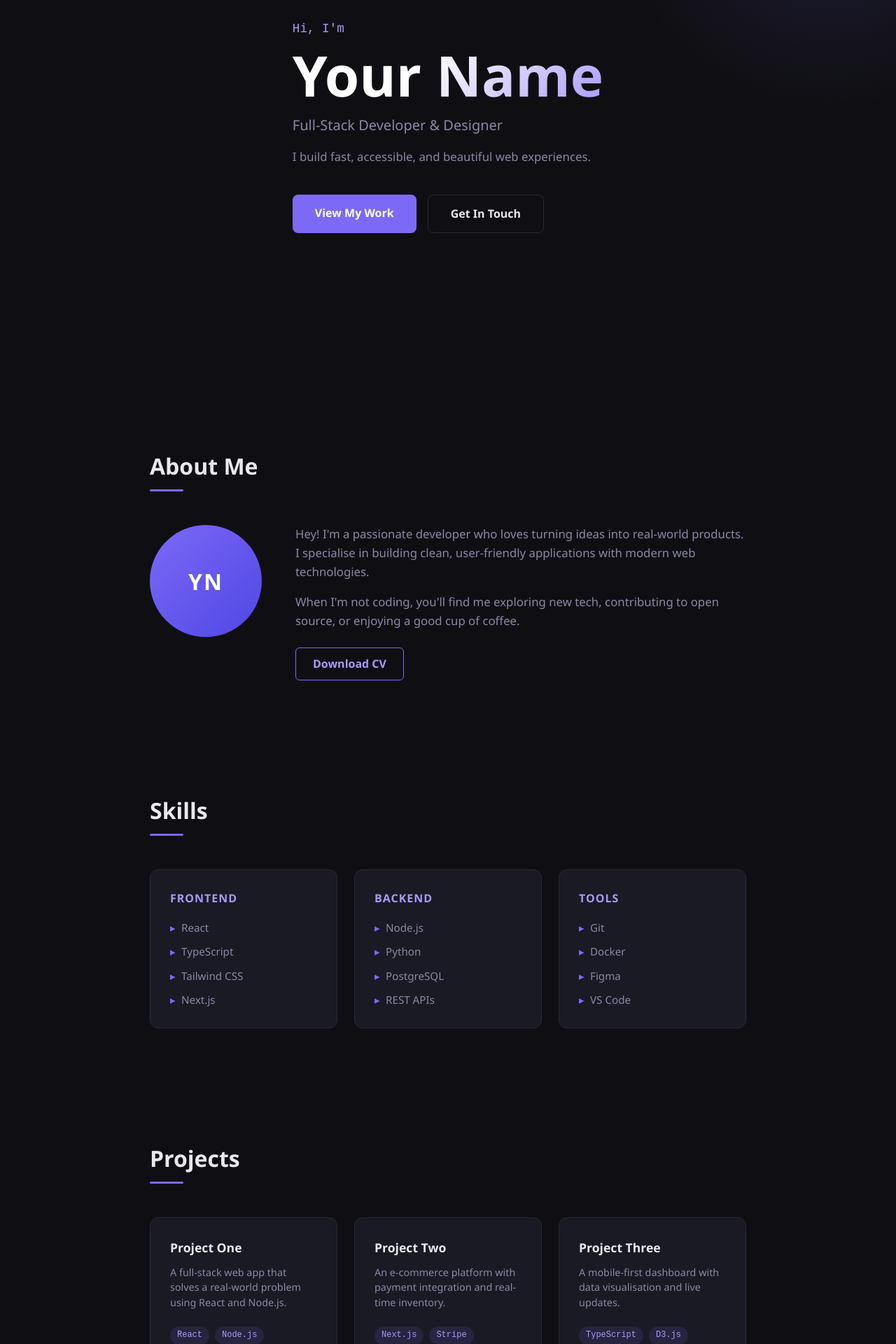
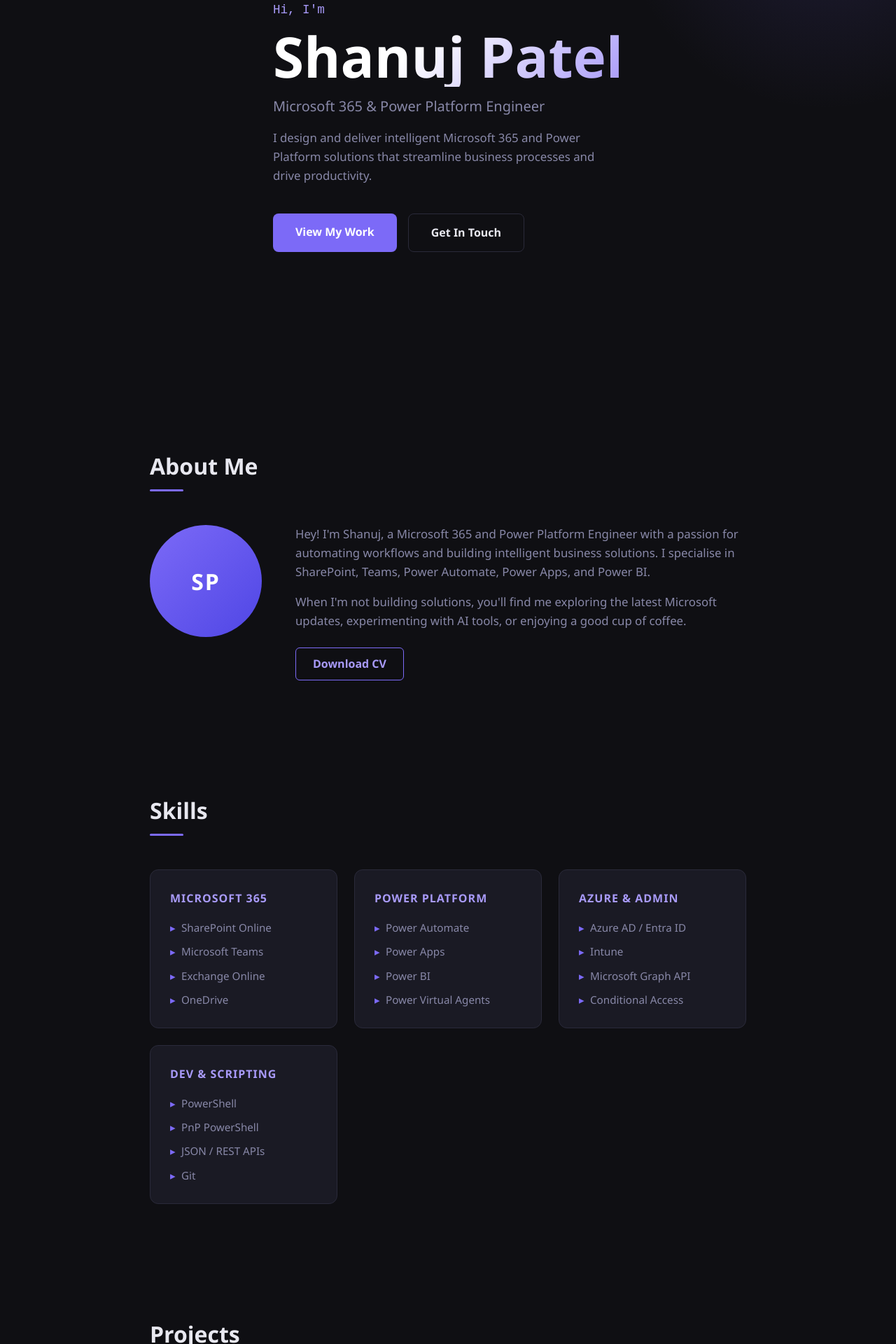
Before and after one commit to ShanujPatel/portfolio, a React (Vite) app: page / in a window 1280 px wide. Shown: the part 240-2160 px from the top of the page at 70% size. Built offline with nearby package versions, Linux system fonts and the light colour scheme.

Commit message:
Add name and title

```diff
--- a/index.html
+++ b/index.html
@@ -4,8 +4,8 @@
     <meta charset="UTF-8" />
     <link rel="icon" type="image/svg+xml" href="/favicon.svg" />
     <meta name="viewport" content="width=device-width, initial-scale=1.0" />
-    <title>Your Name | Developer Portfolio</title>
-    <meta name="description" content="Personal portfolio of Your Name — Full-Stack Developer & Designer" />
+    <title>Shanuj Patel | Microsoft 365 & Power Platform Engineer</title>
+    <meta name="description" content="Portfolio of Shanuj Patel — Microsoft 365 and Power Platform Engineer specialising in SharePoint, Power Automate, Power Apps, and Power BI." />
   </head>
   <body>
     <div id="root"></div>
--- a/src/components/About.jsx
+++ b/src/components/About.jsx
@@ -6,17 +6,17 @@
       <h2 className="section-title">About Me</h2>
       <div className={styles.grid}>
         <div className={styles.avatar}>
-          <div className={styles.placeholder}>YN</div>
+          <div className={styles.placeholder}>SP</div>
         </div>
         <div className={styles.bio}>
           <p>
-            Hey! I'm a passionate developer who loves turning ideas into
-            real-world products. I specialise in building clean, user-friendly
-            applications with modern web technologies.
+            Hey! I'm Shanuj, a Microsoft 365 and Power Platform Engineer with a passion
+            for automating workflows and building intelligent business solutions. I specialise
+            in SharePoint, Teams, Power Automate, Power Apps, and Power BI.
           </p>
           <p>
-            When I'm not coding, you'll find me exploring new tech, contributing
-            to open source, or enjoying a good cup of coffee.
+            When I'm not building solutions, you'll find me exploring the latest Microsoft
+            updates, experimenting with AI tools, or enjoying a good cup of coffee.
           </p>
           <a href="/resume.pdf" className={styles.resumeBtn} download>
             Download CV
--- a/src/components/Footer.jsx
+++ b/src/components/Footer.jsx
@@ -3,7 +3,7 @@
 export default function Footer() {
   return (
     <footer className={styles.footer}>
-      <p>Designed &amp; built by <strong>Your Name</strong> · {new Date().getFullYear()}</p>
+      <p>Designed &amp; built by <strong>Shanuj Patel</strong> · {new Date().getFullYear()}</p>
     </footer>
   )
 }
--- a/src/components/Hero.jsx
+++ b/src/components/Hero.jsx
@@ -5,10 +5,10 @@
     <section id="hero" className={styles.hero}>
       <div className={styles.content}>
         <p className={styles.greeting}>Hi, I'm</p>
-        <h1 className={styles.name}>Your Name</h1>
-        <p className={styles.role}>Full-Stack Developer &amp; Designer</p>
+        <h1 className={styles.name}>Shanuj Patel</h1>
+        <p className={styles.role}>Microsoft 365 &amp; Power Platform Engineer</p>
         <p className={styles.tagline}>
-          I build fast, accessible, and beautiful web experiences.
+          I design and deliver intelligent Microsoft 365 and Power Platform solutions that streamline business processes and drive productivity.
         </p>
         <div className={styles.actions}>
           <a href="#projects" className={styles.primary}>View My Work</a>
--- a/src/components/Navbar.jsx
+++ b/src/components/Navbar.jsx
@@ -15,7 +15,7 @@
 
   return (
     <header className={`${styles.nav} ${scrolled ? styles.scrolled : ''}`}>
-      <a href="#hero" className={styles.logo}>{'<YourName />'}</a>
+      <a href="#hero" className={styles.logo}>{'<ShanujPatel />'}</a>
       <nav className={`${styles.links} ${open ? styles.open : ''}`}>
         {links.map(l => (
           <a key={l} href={`#${l.toLowerCase()}`} onClick={() => setOpen(false)}>{l}</a>
--- a/src/components/Projects.jsx
+++ b/src/components/Projects.jsx
@@ -2,23 +2,23 @@
 
 const projects = [
   {
-    title: 'Project One',
-    description: 'A full-stack web app that solves a real-world problem using React and Node.js.',
-    tags: ['React', 'Node.js', 'MongoDB'],
+    title: 'Employee Onboarding Automation',
+    description: 'End-to-end Power Automate flow that provisions Microsoft 365 accounts, assigns licences, creates SharePoint sites, and sends a personalised Teams welcome — reducing onboarding time from days to minutes.',
+    tags: ['Power Automate', 'SharePoint', 'Teams', 'Graph API'],
     demo: '#',
     code: '#',
   },
   {
-    title: 'Project Two',
-    description: 'An e-commerce platform with payment integration and real-time inventory.',
-    tags: ['Next.js', 'Stripe', 'PostgreSQL'],
+    title: 'IT Helpdesk Power App',
+    description: 'Canvas app built in Power Apps enabling staff to log, track, and escalate IT requests. Integrated with SharePoint lists for data storage and Power Automate for email notifications and SLA alerts.',
+    tags: ['Power Apps', 'Power Automate', 'SharePoint'],
     demo: '#',
     code: '#',
   },
   {
-    title: 'Project Three',
-    description: 'A mobile-first dashboard with data visualisation and live updates.',
-    tags: ['TypeScript', 'D3.js', 'WebSockets'],
+    title: 'M365 Adoption Dashboard',
+    description: 'Interactive Power BI dashboard pulling Microsoft 365 usage data via the Graph API, giving leadership real-time visibility of Teams, SharePoint, and OneDrive adoption across the organisation.',
+    tags: ['Power BI', 'Graph API', 'SharePoint Online'],
     demo: '#',
     code: '#',
   },
--- a/src/components/Skills.jsx
+++ b/src/components/Skills.jsx
@@ -1,9 +1,10 @@
 import styles from './Skills.module.css'
 
 const skills = [
-  { category: 'Frontend', items: ['React', 'TypeScript', 'Tailwind CSS', 'Next.js'] },
-  { category: 'Backend', items: ['Node.js', 'Python', 'PostgreSQL', 'REST APIs'] },
-  { category: 'Tools', items: ['Git', 'Docker', 'Figma', 'VS Code'] },
+  { category: 'Microsoft 365', items: ['SharePoint Online', 'Microsoft Teams', 'Exchange Online', 'OneDrive'] },
+  { category: 'Power Platform', items: ['Power Automate', 'Power Apps', 'Power BI', 'Power Virtual Agents'] },
+  { category: 'Azure & Admin', items: ['Azure AD / Entra ID', 'Intune', 'Microsoft Graph API', 'Conditional Access'] },
+  { category: 'Dev & Scripting', items: ['PowerShell', 'PnP PowerShell', 'JSON / REST APIs', 'Git'] },
 ]
 
 export default function Skills() {
```
